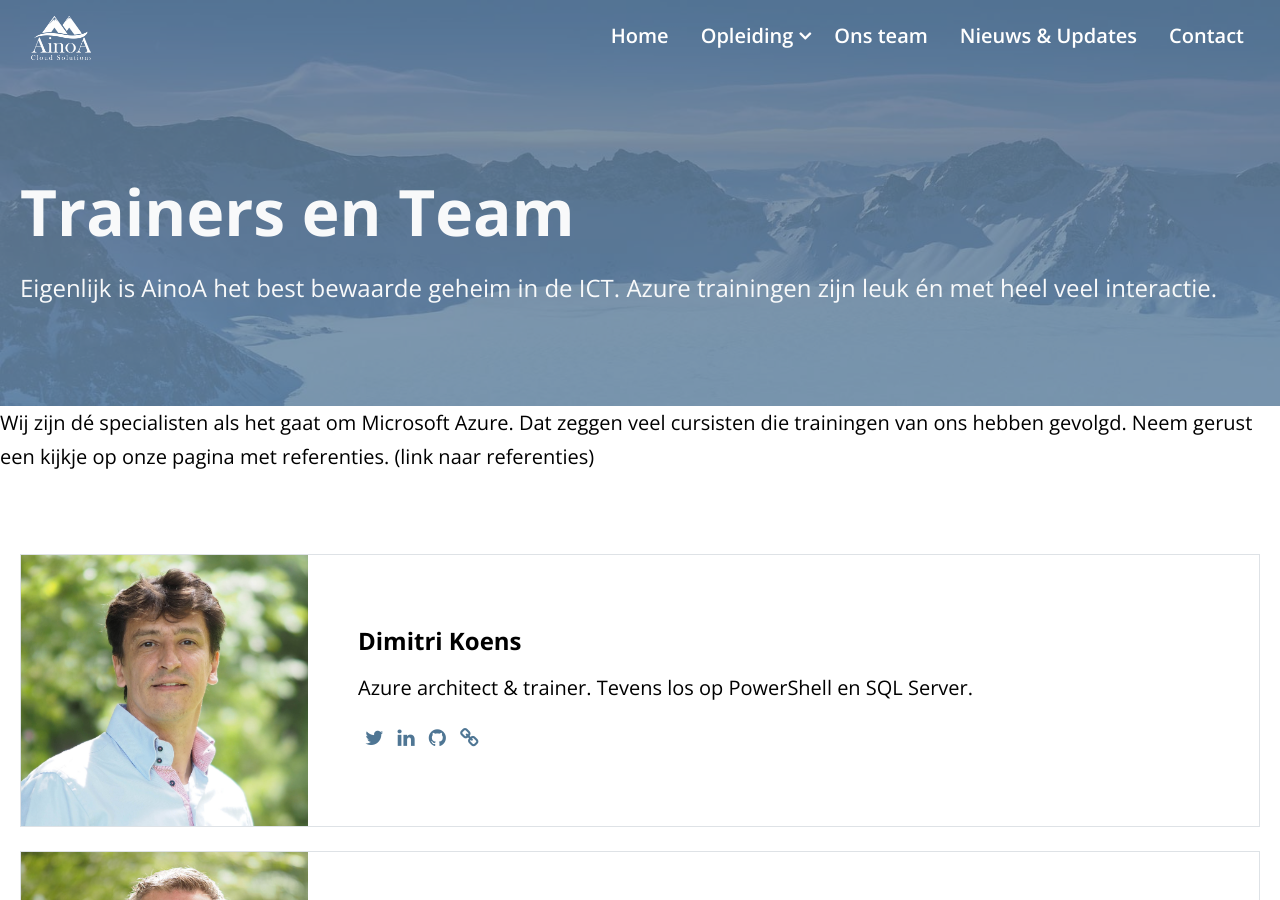
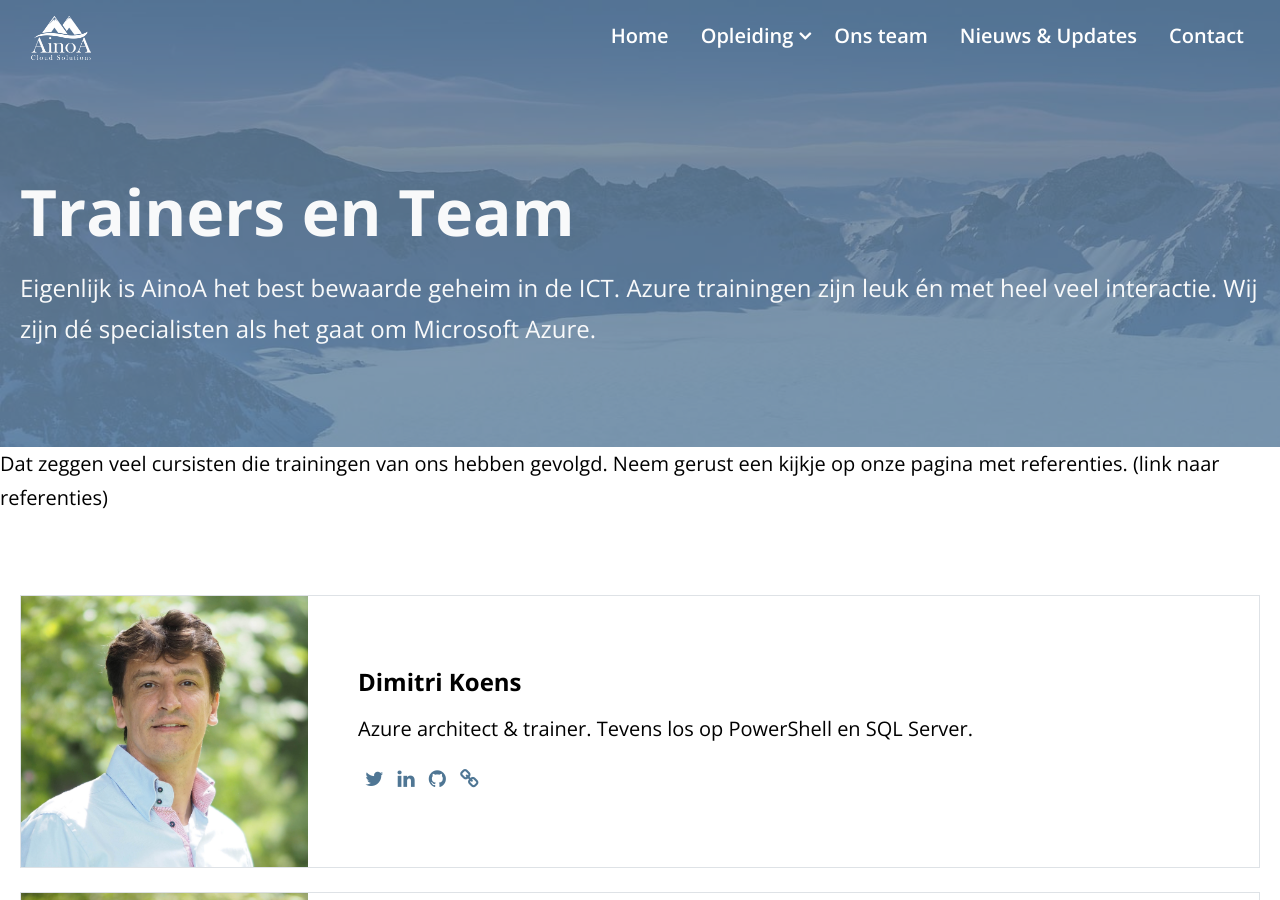
Before and after one commit to Dimtemp/ainoawebsite, a Jekyll site: the page built from our-team.html, in a window 1280 px wide and 900 px high. Built offline with Jekyll 4.4.1, drawn with Linux system fonts in a browser that asks for light colours; part of the change alters nothing that is shown.

```diff
--- a/our-team.html
+++ b/our-team.html
@@ -1,12 +1,12 @@
 ---
 layout: default
 title: Trainers en Team
-description: Eigenlijk is AinoA het best bewaarde geheim in de ICT. Azure trainingen zijn leuk én met heel veel interactie.
+description: Eigenlijk is AinoA het best bewaarde geheim in de ICT. Azure trainingen zijn leuk én met heel veel interactie. Wij zijn dé specialisten als het gaat om Microsoft Azure.
 bg_image: /assets/images/blog-hero.jpg
 ---
 <!-- ==================== PAGE TITLE START ========================= -->
 {% include page-title.html %}
-Wij zijn dé specialisten als het gaat om Microsoft Azure. Dat zeggen veel cursisten die trainingen van ons hebben gevolgd. Neem gerust een kijkje op onze pagina met referenties. (link naar referenties)
+Dat zeggen veel cursisten die trainingen van ons hebben gevolgd. Neem gerust een kijkje op onze pagina met referenties. (link naar referenties)
 <!-- ==================== PAGE TITLE END ========================= -->
 <div class="blog-author-box-area inner-spacer ">
   <div class="container">
```
